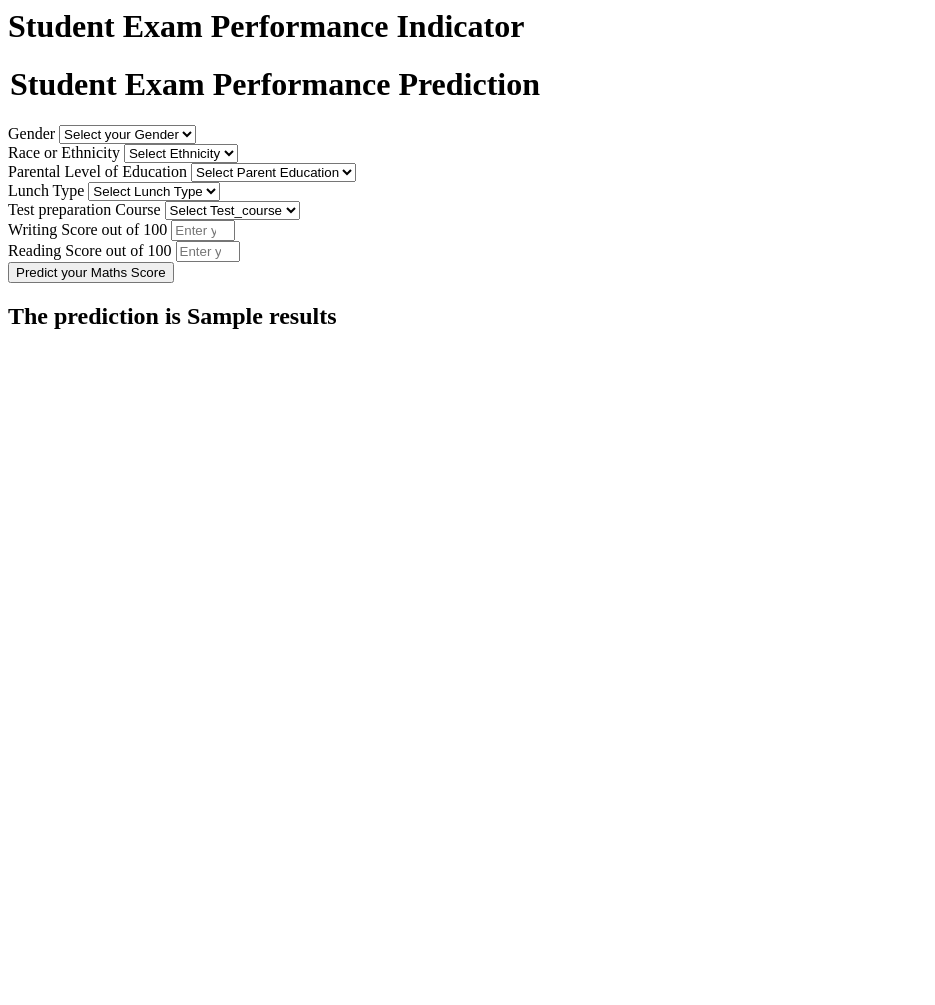
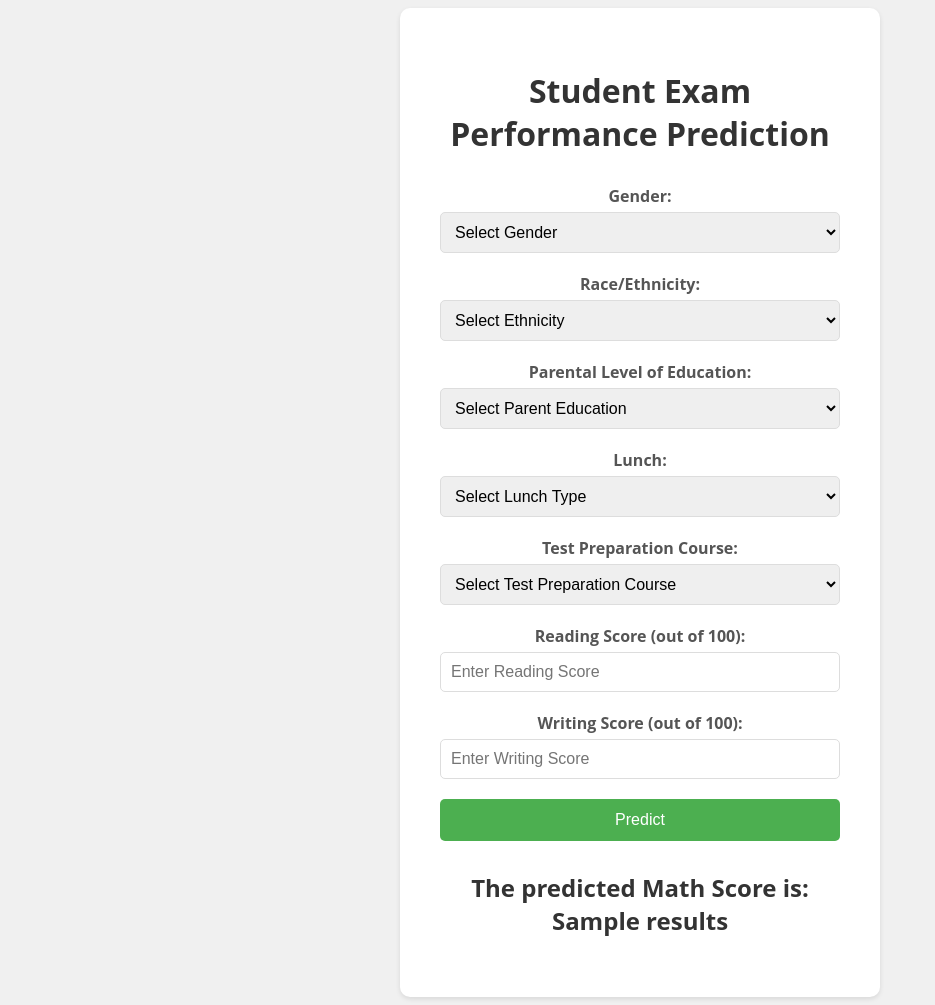
Before and after one commit to MohammedFaisal112/Student-Data-Analytics, a Flask app: template templates/home.html in a window 1280 px wide. Shown: the whole page, without its empty margins (0-935 px from the left). Before the commit the page ends 329 px from the top, so only its background shows below. Run offline with Flask 3, Linux system fonts and the light colour scheme; the template is opened without the code that fills it: most values are stand-ins (such as "Sample title", 1, 10 or a date in 2020).

Commit message:
Minor Arrangements

```diff
--- a/src/exception.py
+++ b/src/exception.py
@@ -5,7 +5,7 @@ import sys
 def error_msg_detail(error , error_detail:sys):
     _,_,exc_tb = error_detail.exc_info()
     file_name = exc_tb.tb_frame.f_code.co_filename
-    error_msg =  "Error occured in python script {[0]}  ,line number {[1]} , error message {[2]}".format(file_name , exc_tb.tb_lineno , str(error))
+    error_msg =  "Error occured in python script {[0]}  ,line number {[1]} , error message {[2]}".format(file_name , exc_tb.tb_lineno , (error))
 
     return error_msg
 
--- a/templates/home.html
+++ b/templates/home.html
@@ -1,111 +1,148 @@
-<html>
+<!DOCTYPE html>
+<html lang="en">
+<head>
+    <meta charset="UTF-8">
+    <meta name="viewport" content="width=device-width, initial-scale=1.0">
+    <title>Student Exam Performance Prediction</title>
+    <style>
+        body {
+            font-family: 'Open Sans', sans-serif;
+            display: flex;
+            justify-content: center;
+            align-items: center;
+            min-height: 100vh;
+            background-color: #f0f0f0;
+        }
+
+        .container {
+            background-color: #fff;
+            border-radius: 10px;
+            box-shadow: 0 2px 5px rgba(0, 0, 0, 0.1);
+            padding: 40px;
+            width: 400px;
+            text-align: center;
+        }
+
+        h1 {
+            margin-bottom: 30px;
+            color: #333;
+        }
+
+        form {
+            display: flex;
+            flex-direction: column;
+        }
+
+        label {
+            display: block;
+            margin-bottom: 5px;
+            font-weight: bold;
+            color: #555;
+        }
+
+        select, input[type="number"] {
+            width: 100%;
+            padding: 10px;
+            border: 1px solid #ddd;
+            border-radius: 5px;
+            margin-bottom: 20px;
+            box-sizing: border-box;
+            font-size: 16px;
+        }
+
+        button[type="submit"] {
+            background-color: #4CAF50;
+            color: #fff;
+            border: none;
+            padding: 12px 20px;
+            border-radius: 5px;
+            cursor: pointer;
+            transition: background-color 0.3s ease;
+            font-size: 16px;
+        }
+
+        button[type="submit"]:hover {
+            background-color: #45a049;
+        }
+
+        h2 {
+            margin-top: 30px;
+            color: #333;
+        }
+    </style>
+</head>
 <body>
-    <div class="login">
-       <h1>Student Exam Performance Indicator</h1>
-
+    <div class="container">
+        <h1>Student Exam Performance Prediction</h1>
         <form action="{{ url_for('predict_datapoint')}}" method="post">
-        <h1>
-            <legend>Student Exam Performance Prediction</legend>
-        </h1>
-        <div class="mb-3">
-            <label class="form-label">Gender</label>
-            <select class="form-control" name="gender" placeholder="Enter you Gender" required>
-                <option class="placeholder" selected disabled value="">Select your Gender</option>
-                <option value="male">
-                    Male
-                </option>
-                <option value="female">
-                    Female
-                </option>
+            <div>
+                <label for="gender">Gender:</label>
+                <select class="form-control" id="gender" name="gender" required>
+                    <option value="" disabled selected>Select Gender</option>
+                    <option value="male">Male</option>
+                    <option value="female">Female</option>
                 </select>
             </div>
-        <div class="mb-3">
-            <label class="form-label">Race or Ethnicity</label>
-            <select class="form-control" name="ethnicity" placeholder="Enter you ethnicity" required>
-                <option class="placeholder" selected disabled value="">Select Ethnicity</option>
-                <option value="group A">
-                    Group A
-                </option>
-                <option value="group B">
-                    Group B
-                </option>
-                <option value="group C">
-                    Group C
-                </option>
-                <option value="group D">
-                    Group D
-                </option>
-                <option value="group E">
-                    Group E
-                </option>
+
+            <div>
+                <label for="ethnicity">Race/Ethnicity:</label>
+                <select class="form-control" id="ethnicity" name="ethnicity" required>
+                    <option value="" disabled selected>Select Ethnicity</option>
+                    <option value="group A">Group A</option>
+                    <option value="group B">Group B</option>
+                    <option value="group C">Group C</option>
+                    <option value="group D">Group D</option>
+                    <option value="group E">Group E</option>
                 </select>
             </div>
-        <div class="mb-3">
-            <label class="form-label">Parental Level of Education</label>
-            <select class="form-control" name="parental_level_of_education"
-                placeholder="Enter you Parent Education" required>
-                <option class="placeholder" selected disabled value="">Select Parent Education</option>
-                <option value="associate's degree">
-                    associate's degree
-                </option>
-                <option value="bachelor's degree">
-                    bachelor's degree
-                </option>
-                <option value="high school">
-                    high school
-                </option>
-                <option value="master's degree">
-                    master's degree
-                </option>
-                <option value="some college">
-                    some college
-                </option>
-                <option value="some high school">
-                    some high school
-                </option>
+
+            <div>
+                <label for="parental_level_of_education">Parental Level of Education:</label>
+                <select class="form-control" id="parental_level_of_education" name="parental_level_of_education" required>
+                    <option value="" disabled selected>Select Parent Education</option>
+                    <option value="some high school">Some High School</option>
+                    <option value="high school">High School</option>
+                    <option value="some college">Some College</option>
+                    <option value="associate's degree">Associate's Degree</option>
+                    <option value="bachelor's degree">Bachelor's Degree</option>
+                    <option value="master's degree">Master's Degree</option>
                 </select>
             </div>
-        <div class="mb-3">
-            <label class="form-label">Lunch Type</label>
-            <select class="form-control" name="lunch" placeholder="Enter you Lunch" required>
-                <option class="placeholder" selected disabled value="">Select Lunch Type</option>
-                <option value="free/reduced">
-                    free/reduced
-                </option>
-                <option value="standard">
-                    standard
-                </option>
+
+            <div>
+                <label for="lunch">Lunch:</label>
+                <select class="form-control" id="lunch" name="lunch" required>
+                    <option value="" disabled selected>Select Lunch Type</option>
+                    <option value="standard">Standard</option>
+                    <option value="free/reduced">Free/Reduced</option>
                 </select>
             </div>
-        <div class="mb-3">
-            <label class="form-label">Test preparation Course</label>
-            <select class="form-control" name="test_preparation_course" placeholder="Enter you Course"
-                required>
-                <option class="placeholder" selected disabled value="">Select Test_course</option>
-                <option value="none">
-                    None
-                </option>
-                <option value="completed">
-                    Completed
-                </option>
+
+            <div>
+                <label for="test_preparation_course">Test Preparation Course:</label>
+                <select class="form-control" id="test_preparation_course" name="test_preparation_course" required>
+                    <option value="" disabled selected>Select Test Preparation Course</option>
+                    <option value="none">None</option>
+                    <option value="completed">Completed</option>
                 </select>
             </div>
-        <div class="mb-3">
-            <label class="form-label">Writing Score out of 100</label>
-            <input class="form-control" type="number" name="reading_score"
-                placeholder="Enter your Reading score" min='0' max='100' />
+
+            <div>
+                <label for="reading_score">Reading Score (out of 100):</label>
+                <input type="number" class="form-control" id="reading_score" name="reading_score" min="0" max="100" placeholder="Enter Reading Score" required>
             </div>
-        <div class="mb-3">
-            <label class="form-label">Reading Score out of 100</label>
-            <input class="form-control" type="number" name="writing_score"
-                placeholder="Enter your Reading Score" min='0' max='100' />
+
+            <div>
+                <label for="writing_score">Writing Score (out of 100):</label>
+                <input type="number" class="form-control" id="writing_score" name="writing_score" min="0" max="100" placeholder="Enter Writing Score" required>
             </div>
-        <div class="mb-3">
-            <input class="btn btn-primary" type="submit" value="Predict your Maths Score" required />
+
+            <button type="submit" class="btn btn-primary">Predict</button>
+        </form>
+
+        <h2>
+            The predicted Math Score is: {{ results }}
+        </h2>
     </div>
-    </form>
-    <h2>
-       The prediction is {{results}}
-    </h2>
-   <body>
+</body>
 </html>
```
Also changed, not shown: README.md, application.py (renamed from app.py), output/Output1.png (added), output/Output2.png (added), 1 other file. Lines whose indentation alone changed are shown as unchanged.
